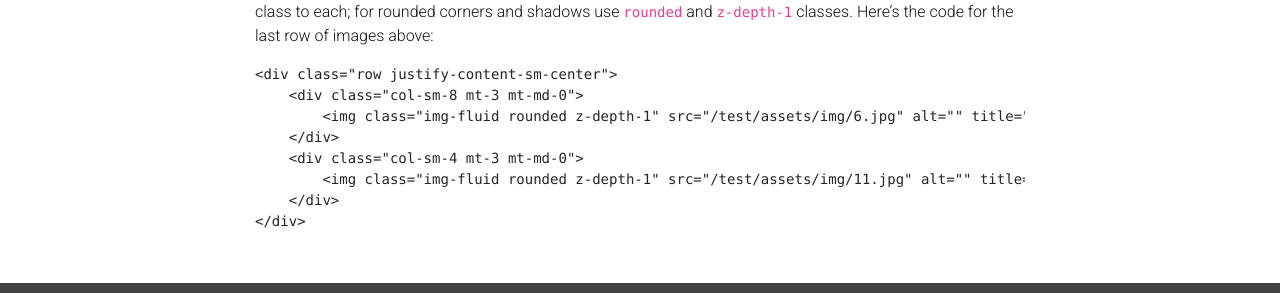
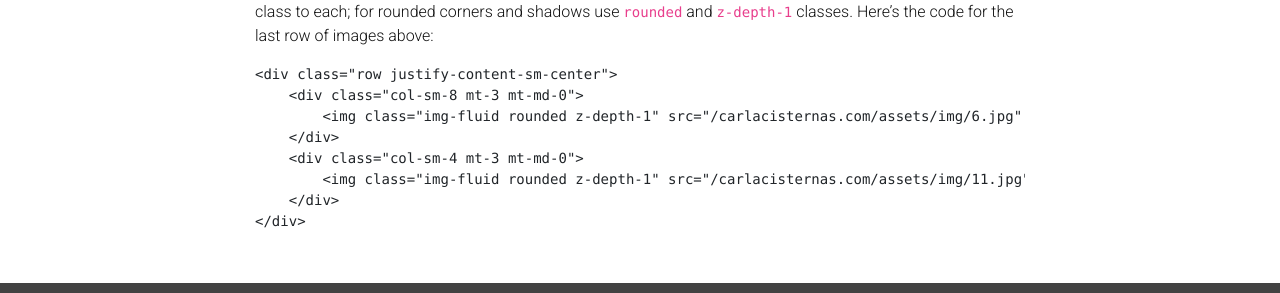
Before and after one commit to training-datalab/carlacisternas.com, a Jekyll site: the page built from _projects/1_project.markdown, in a window 1280 px wide and 900 px high, scrolled down 1000 px. Shown: the part 582-875 px from the top of the window. Built offline with Jekyll 4.4.1, drawn with Linux system fonts in a browser that asks for light colours; nearby versions of some CDN libraries; a style sheet for code colours, icons or effects is not loaded.

Commit message:
Update _config.yml

```diff
--- a/_config.yml
+++ b/_config.yml
@@ -9,7 +9,7 @@
 footer_text: >
 
 url: https://summertown-lab.github.io
-baseurl: /test
+baseurl: /carlacisternas.com
 last_updated: true
 
 # -----------------------------------------------------------------------------
```
